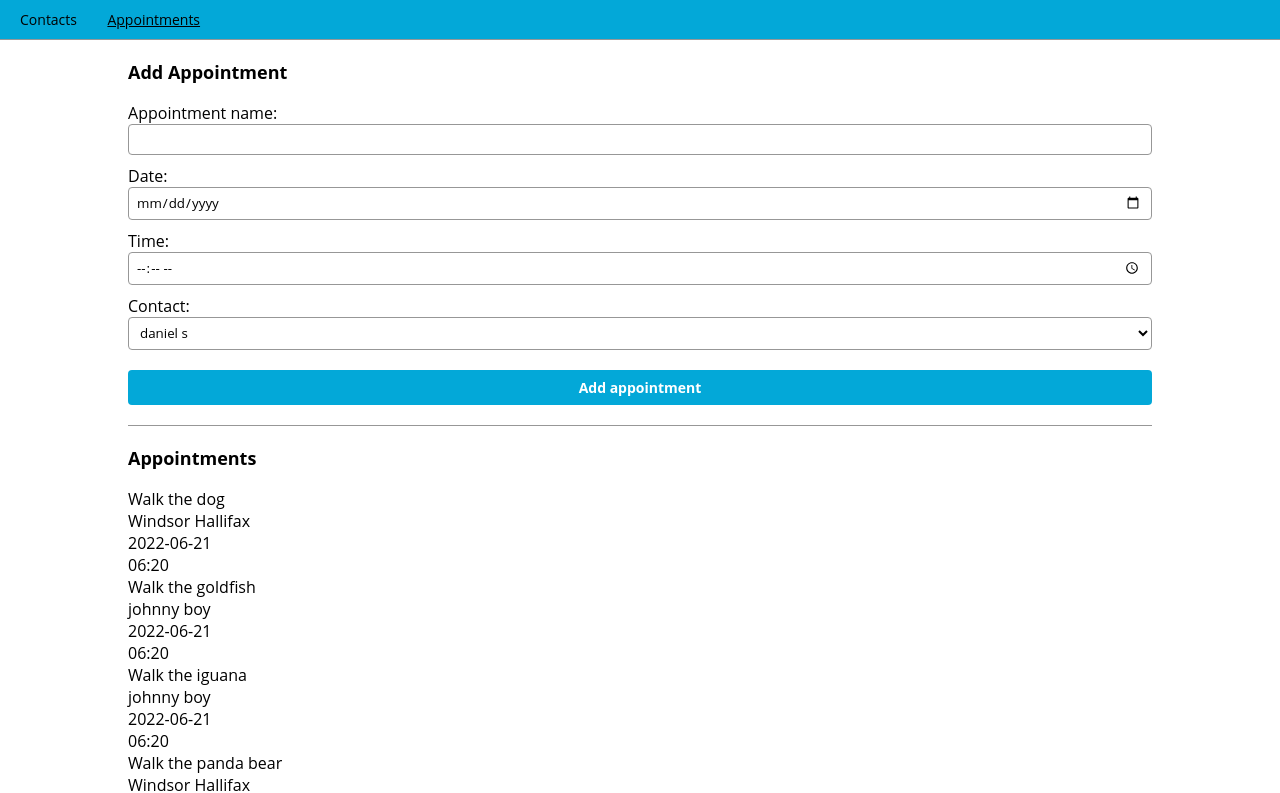
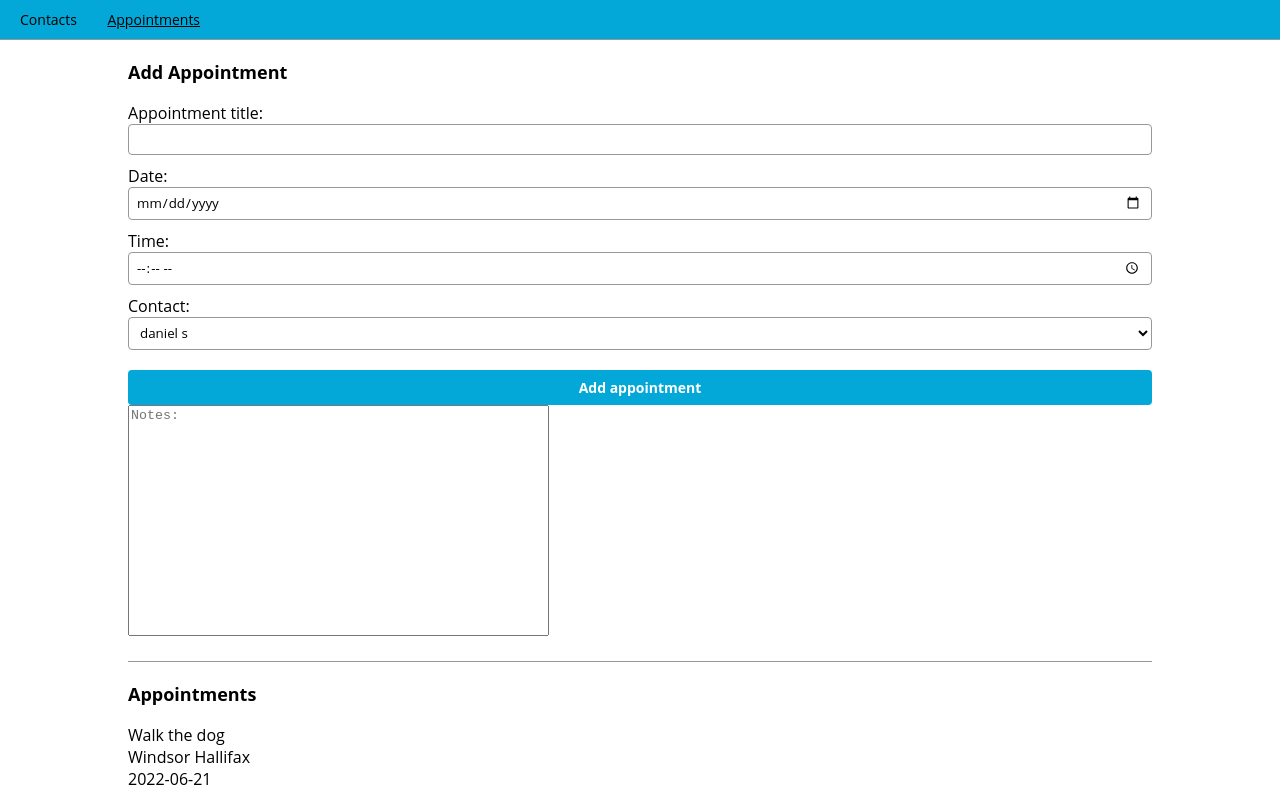
Before and after one commit to DanielStewardson/React-Appointment-Planner, a React (Create React App) app: page /appointments in a window 1280 px wide. Shown: the top 793 px of the page. Built offline with nearby package versions, Linux system fonts and the light colour scheme.

Commit message:
add text area to form

```diff
--- a/src/components/appointmentForm/AppointmentForm.js
+++ b/src/components/appointmentForm/AppointmentForm.js
@@ -11,6 +11,8 @@ export const AppointmentForm = ({
   setDate,
   time,
   setTime,
+  body,
+  setBody,
   handleSubmit
 }) => {
   const getTodayString = () => {
@@ -21,8 +23,9 @@ export const AppointmentForm = ({
   };
 
   return (
-    <form onSubmit={handleSubmit}>
-      <label htmlFor="title">Appointment name:</label><br/>
+    <div className='appointment-form-container'>
+      <form className='appointment-form' id='appointmentForm' onSubmit={handleSubmit}>
+        <label htmlFor="title">Appointment title:</label><br/>
         <input type='text' value={title} id='title' onChange={(e) => setTitle(e.target.value)}></input>
 
         <label htmlFor="date">Date:</label><br/>
@@ -31,9 +34,19 @@ export const AppointmentForm = ({
         <label htmlFor="time">Time:</label><br/>
         <input type='time' value={time} id='time' onChange={(e) => setTime(e.target.value)}></input>
 
-      <ContactPicker contacts={contacts} setContact={setContact} />
+        <ContactPicker contacts={contacts} setContact={setContact} contact={contact} />
 
         <input type='submit' value='Add appointment'></input>
       </form>
+
+      <textarea
+        className='appointment-text-area'
+        form='appointmentForm'
+        rows='15' cols='50'
+        placeholder="Notes:"
+        value={body}
+        onChange={(e) => setBody(e.target.value)}
+      ></textarea>
+    </div>
   );
 };
```
Lines whose indentation alone changed are shown as unchanged.
